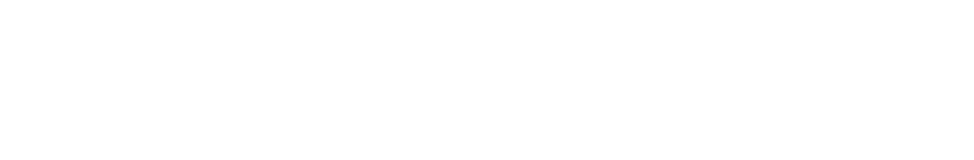
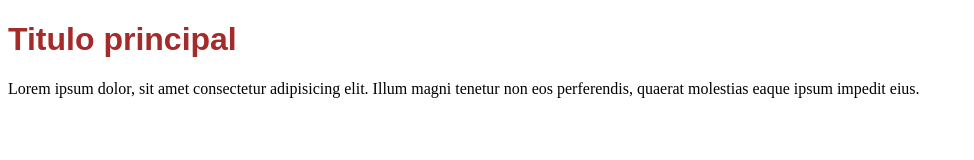
Before and after one commit to Ferlucena/Clase-12-24253, a plain HTML site: page index.html in a window 1280 px wide. Shown: the whole page, without its empty margins (0-974 px from the left). Drawn offline with Linux system fonts and the light colour scheme.

Commit message:
1st commit
Agregamos contenido al html
Agregamos estilo css

```diff
--- a/index.html
+++ b/index.html
@@ -3,9 +3,11 @@
 <head>
     <meta charset="UTF-8">
     <meta name="viewport" content="width=device-width, initial-scale=1.0">
+    <link rel="stylesheet" href="style.css">
     <title>Document</title>
 </head>
 <body>
-
+    <h1>Titulo principal</h1>
+    <p>Lorem ipsum dolor, sit amet consectetur adipisicing elit. Illum magni tenetur non eos perferendis, quaerat molestias eaque ipsum impedit eius.</p>
 </body>
 </html>
--- /dev/null
+++ b/style.css
@@ -0,0 +1,4 @@
+h1{
+    font-family: Arial, Helvetica, sans-serif;
+    color: brown;
+}
```
